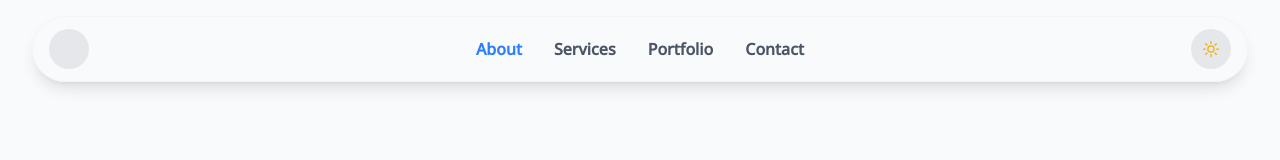
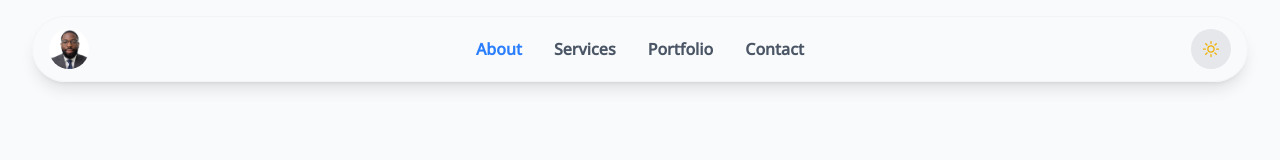
Before and after one commit to McDonald-ops/Portfolio, a React (Vite) app in the folder my-portfolio/: page / in a window 1280 px wide. Shown: the top 160 px of the page. Built offline with nearby package versions, Linux system fonts and the light colour scheme.

Commit message:
feat: Add and style circular avatar to header navigation

```diff
--- a/my-portfolio/src/components/Navbar.jsx
+++ b/my-portfolio/src/components/Navbar.jsx
@@ -1,5 +1,6 @@
 import { useState, useEffect } from 'react'
 import { SunIcon, MoonIcon, Bars3Icon } from '@heroicons/react/24/outline'
+import avatar from '../assets/avatar.jpg'
 
 const links = [
   { href: '#about', label: 'About' },
@@ -50,7 +51,9 @@ export default function Navbar() {
         <div className="pointer-events-auto mt-4 rounded-full border border-gray-100 bg-[#F9FAFB]/90 shadow-lg backdrop-blur">
           <nav className="flex items-center justify-between px-4 py-3" aria-label="Global">
             <a href="#home" className="flex items-center gap-3">
-              <span className="inline-block h-10 w-10 rounded-full bg-gray-200" />
+              <div className="h-10 w-10 rounded-full overflow-hidden bg-transparent">
+                <img src={avatar} alt="Avatar" className="h-full w-full object-cover" />
+              </div>
             </a>
 
         <div className="hidden items-center justify-center gap-8 sm:flex">
--- a/my-portfolio/src/sections/About.jsx
+++ b/my-portfolio/src/sections/About.jsx
@@ -50,7 +50,7 @@ export default function About() {
                 <h2 className="text-4xl font-extrabold mb-10">About Me</h2>
                 <p className="text-lg text-gray-700 font-medium leading-relaxed">
                   My journey into tech started from curiosity and a love for solving puzzles.
-                   As a kid, I was always tinkering with things, and that curiosity eventually turned into building solutions with code.<br/> Today, I’m a frontend developer who enjoys creating clean, responsive, and user-friendly web apps with React, Next.js, and Tailwind CSS. I love the challenge of turning complex ideas into simple, elegant designs. Just like Alan Kay said “The best way to predict the future is to build it”. Outside of coding, you’ll usually<br/> find me gaming, working out, or catching a good football match.
+                   As a kid, I was always tinkering with things, and that curiosity eventually turned into building solutions with code.<br/> Today, I’m a frontend developer who enjoys creating clean, responsive, and user-friendly web apps with React, Next.js, and Tailwind CSS. I love the challenge of turning complex ideas into simple, elegant designs. Just like Alan Kay said “The best way to predict the future is to build it”. Outside of coding, you’ll usually find me gaming, working out, or catching a good football match.
                 </p>
               </div>
 
```
